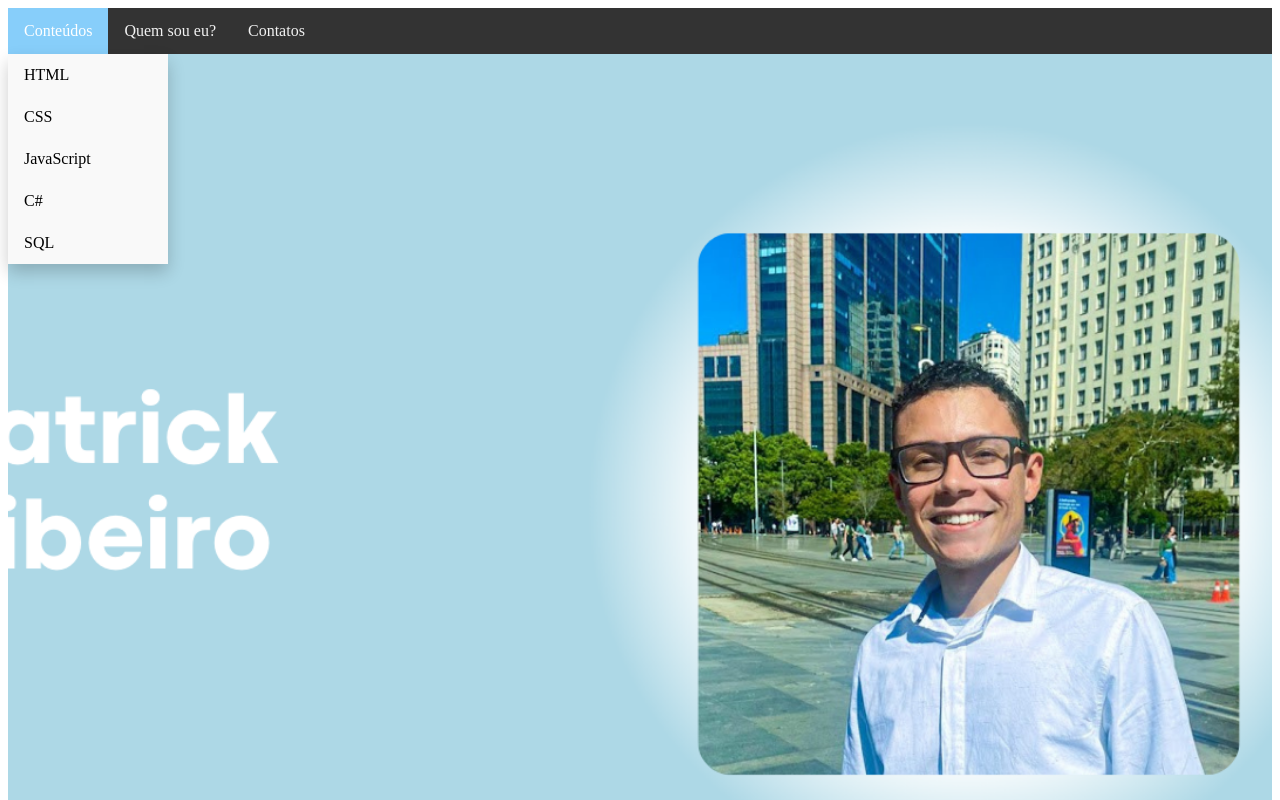
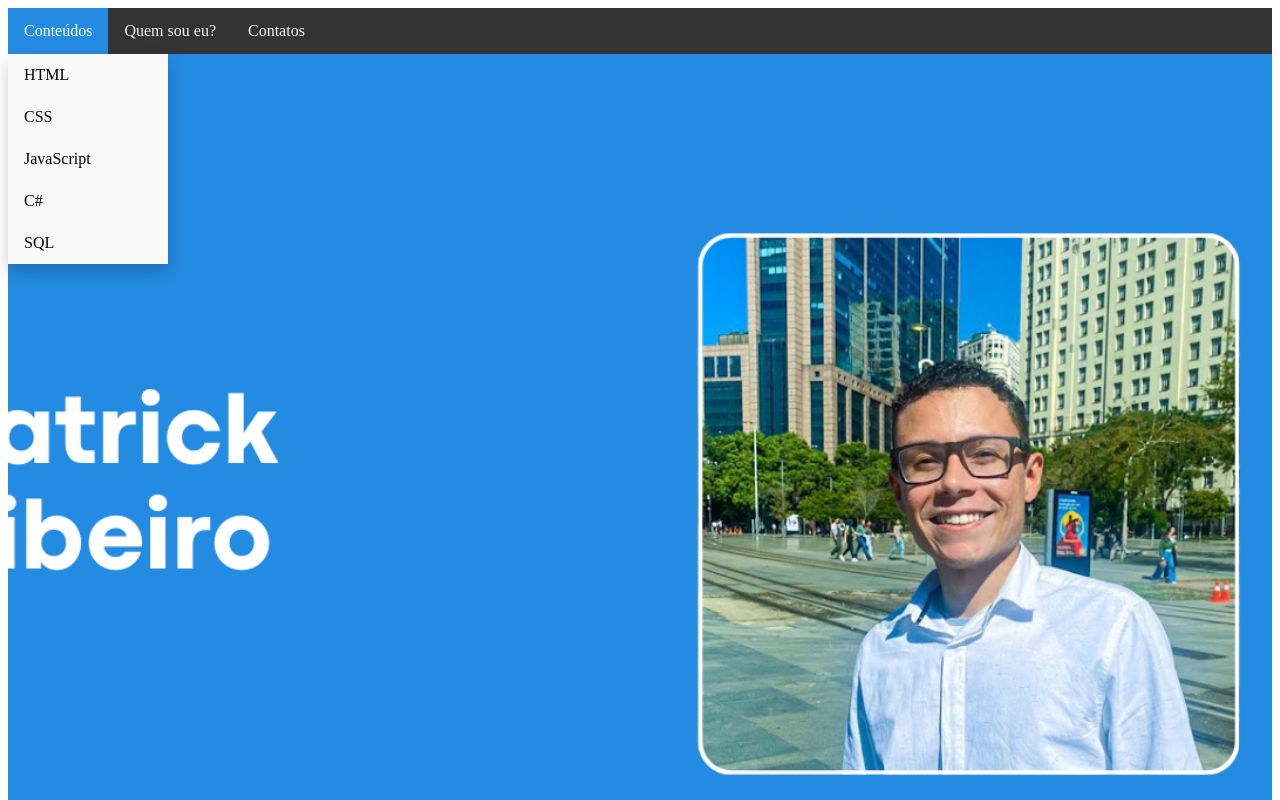
Before and after one commit to proclamus/ribeiroteaching, a plain HTML site: page index.html in a window 1280 px wide. In both pictures the pointer is over the button "Conteúdos". Shown: the top 800 px of the page. Drawn offline with Linux system fonts and the light colour scheme.

Commit message:
add new picture

```diff
--- a/styles.css
+++ b/styles.css
@@ -50,7 +50,7 @@
 }
 
 .navbar a:hover, .dropdown:hover .dropbtn {
-    background-color: lightskyblue;
+    background-color: #248BE2;
 }
 
 .dropdown-content {
@@ -80,7 +80,7 @@
 }
 
 #showcase {
-  background-image: url('PatrickBackground.png');
+  background-image: url('PatrickBackground2.png');
   background-repeat: no-repeat;
   background-size: cover;
   background-position: center;
```
Also changed, not shown: PatrickBackground2.png (added).
